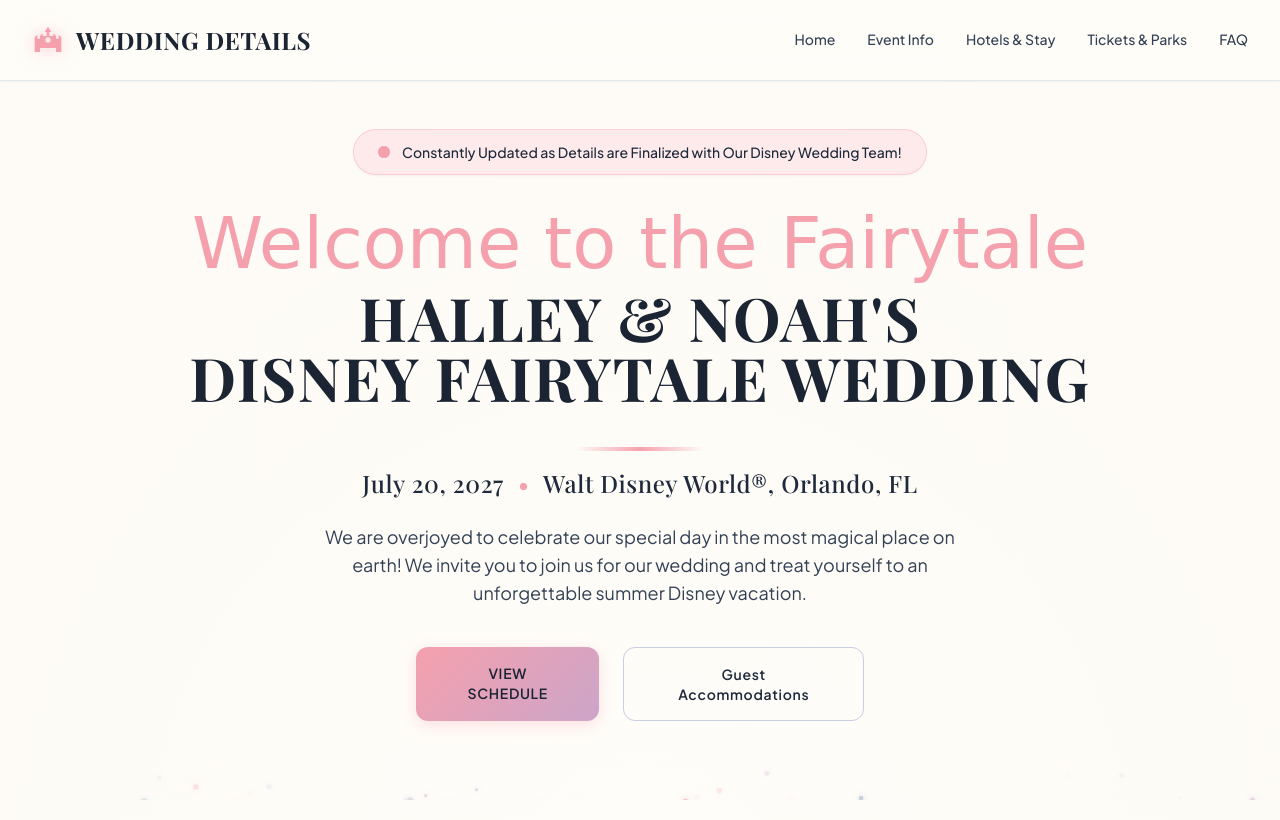
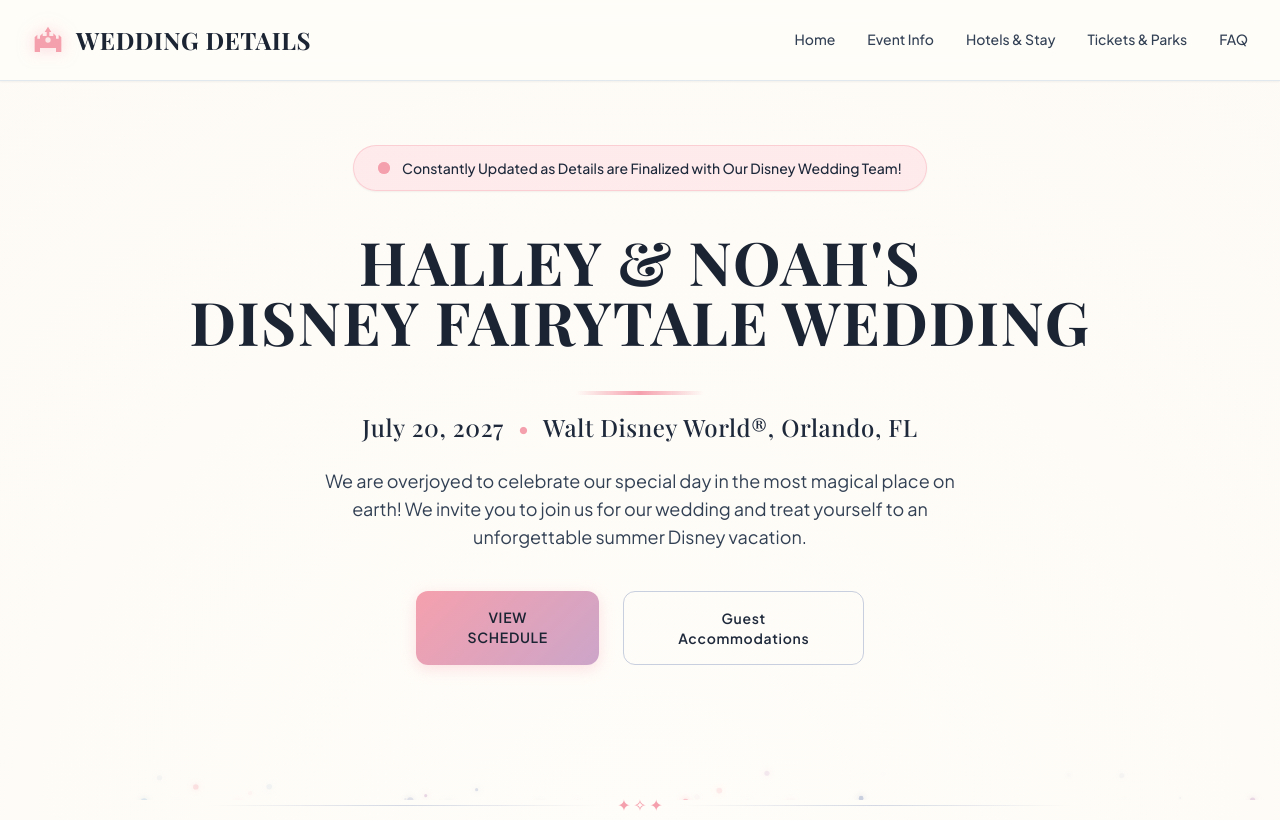
Before and after one commit to halleynoahwedding/wedding, a plain HTML site: page index.html in a window 1280 px wide. Shown: the top 820 px of the page. Drawn offline with nearby package versions, Linux system fonts and the light colour scheme; a web font is replaced by a local one.

Commit message:
Update index.html

```diff
--- a/index.html
+++ b/index.html
@@ -200,7 +200,7 @@
         </div>
 
         <!-- Script Intro -->
-        <p class="font-script text-4xl sm:text-6xl lg:text-7xl text-brand-rose mb-2 leading-tight">Welcome to the Fairytale</p>
+        <p class="font-script text-4xl sm:text-6xl lg:text-7xl text-brand-rose mb-2 leading-tight"></p>
 
         <!-- Main Header -->
         <h1 class="font-serif text-3xl sm:text-5xl lg:text-6xl solid-heading font-bold tracking-wide uppercase mb-6 leading-tight">
```
